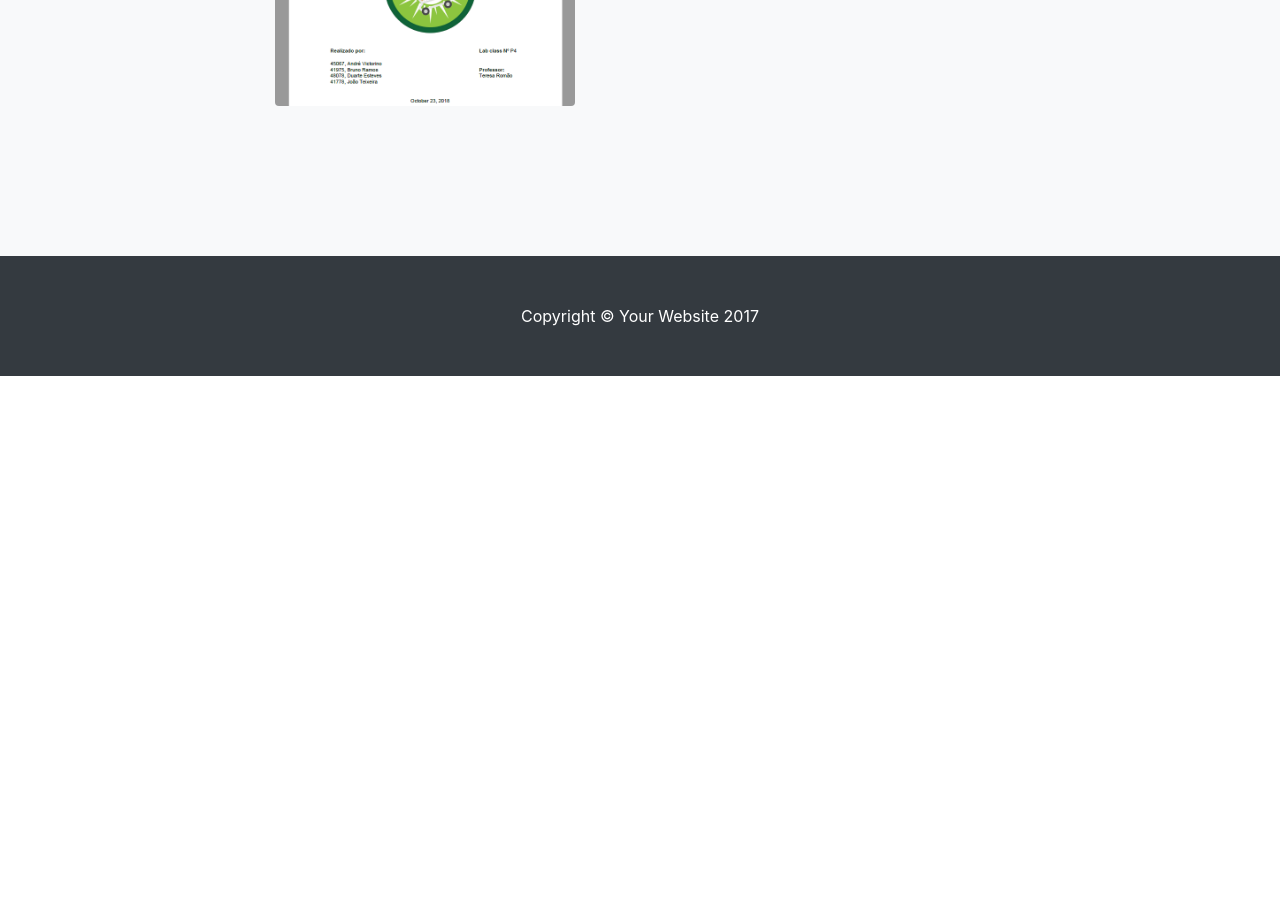
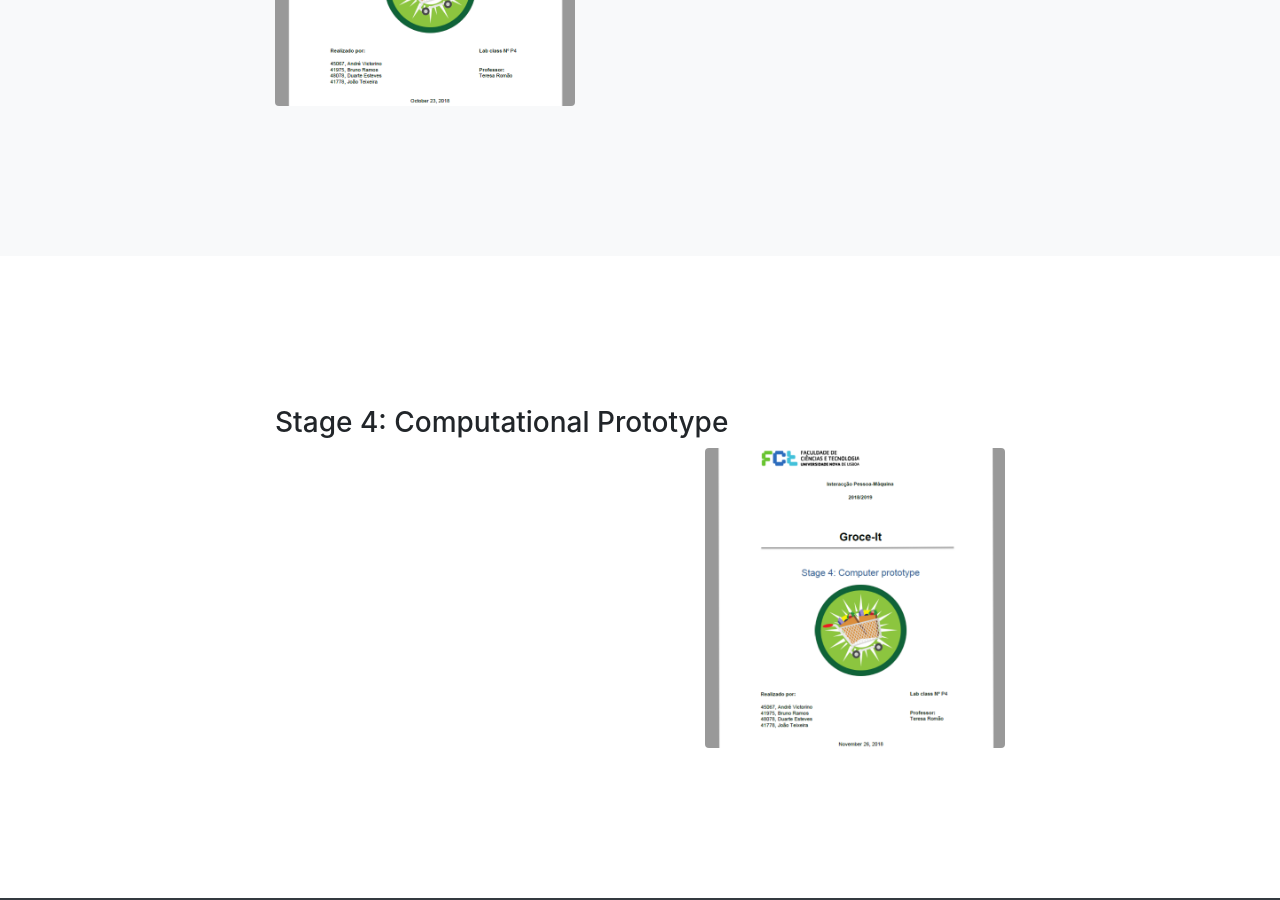
Before and after one commit to brno117/brno117.github.io, a Jekyll site: the page project/index.html, which Jekyll copies as it is, in a window 1280 px wide and 900 px high, scrolled down 2046 px. Built offline with Jekyll 4.4.1, drawn with Linux system fonts in a browser that asks for light colours; nearby versions of some CDN libraries; library files that are not in the unit come from our copies; before the commit the page ends 2422 px from its top, so only the background shows below that.

Commit message:
Update index.html

```diff
--- a/project/index.html
+++ b/project/index.html
@@ -95,6 +95,19 @@
       </div>
     </section>
 
+    <section id="stage4">
+      <div class="container">
+        <div class="row">
+          <div class="col-md-8 mx-auto">
+	    <h3>Stage 4: Computational Prototype</h3>
+            <a href="https://drive.google.com/open?id=1jTsk4NMDa-5PC63HAdWiRzglQWr9am50">
+              <img src="Phase4.png" class="rounded img-fluid float-md-right" width="300" alt="Stage 2">
+            </a>
+          </div>
+        </div>
+      </div>
+    </section>
+
     <!-- Footer -->
     <footer class="py-5 bg-dark">
       <div class="container">
```
